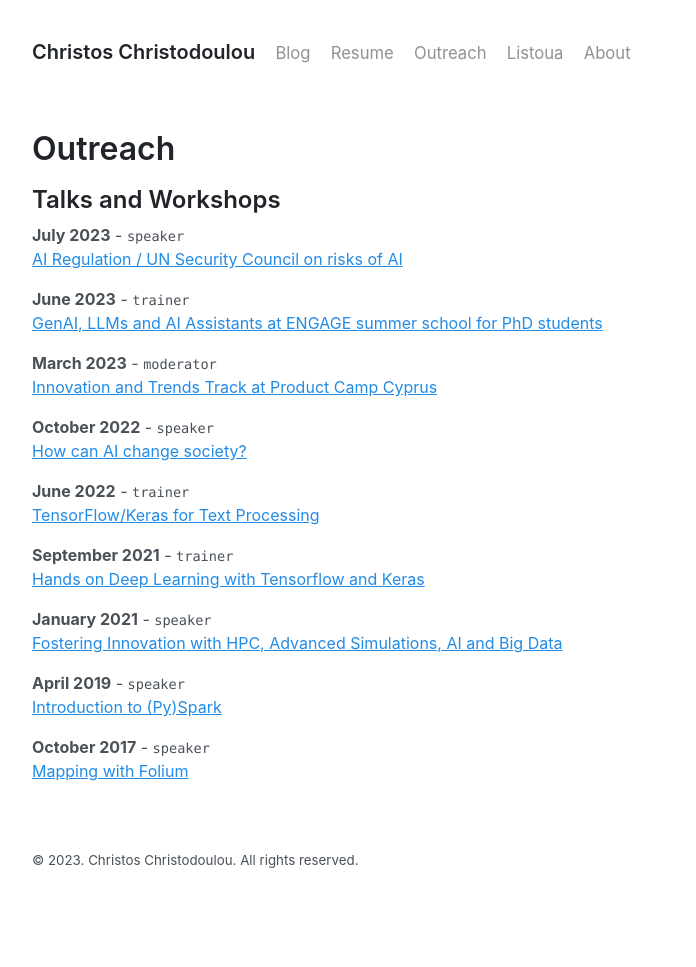
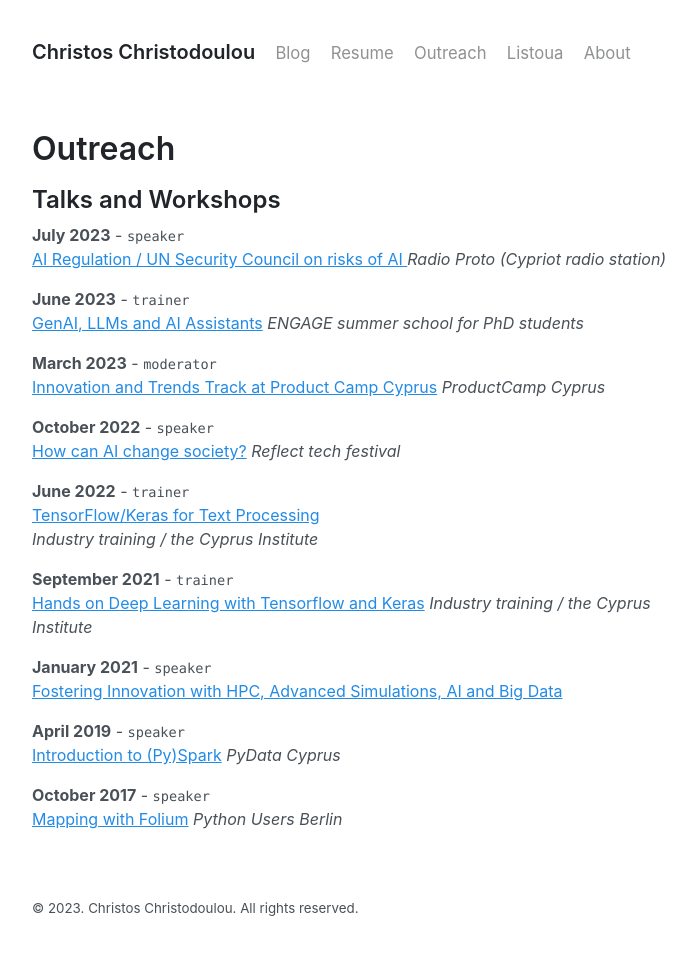
Before and after one commit to chr7stos/chr7stos.github.io, a Jekyll site: the page built from _pages/outreach.md, in a window 1280 px wide. Shown: the whole page, without its empty margins (272-968 px from the left). Built offline with Jekyll 4.4.1, drawn with Linux system fonts in a browser that asks for light colours; before the commit the page ends 919 px from its top, so only the background shows below that.

Commit message:
Update outreach.md

```diff
--- a/_pages/outreach.md
+++ b/_pages/outreach.md
@@ -8,23 +8,28 @@ permalink: /outreach
 ## Talks and Workshops
 
 __July 2023__ - `speaker`
-[AI Regulation / UN Security Council on risks of AI]()
+[AI Regulation / UN Security Council on risks of AI ]()
+_Radio Proto (Cypriot radio station)_
 
 __June 2023__ - `trainer`
-[GenAI, LLMs and AI Assistants at ENGAGE summer school for PhD students]()
+[GenAI, LLMs and AI Assistants]()
+_ENGAGE summer school for PhD students_
 
 __March 2023__ - `moderator`
 [Innovation and Trends Track at Product Camp Cyprus](https://cyprus.productcamp.eu/)
+_ProductCamp Cyprus_
 
 __October 2022__ - `speaker`
 [How can AI change society?](https://speakerdeck.com/christosdoulou/how-can-ai-change-society)
-
+_Reflect tech festival_
 
 __June 2022__ - `trainer`
 [TensorFlow/Keras for Text Processing](https://www.youtube.com/watch?v=OmIoiY1tJ2E)
+_Industry training / the Cyprus Institute_
 
 __September 2021__ - `trainer`
 [Hands on Deep Learning with Tensorflow and Keras](https://www.youtube.com/watch?v=cjZB3iaQt3I&t=3432s)
+_Industry training / the Cyprus Institute_
 
 __January 2021__ - `speaker`
 [Fostering Innovation with HPC, Advanced Simulations, AI and Big Data](https://www.youtube.com/watch?v=0pNaPO_riFk&t=731s)
@@ -32,7 +37,8 @@ __January 2021__ - `speaker`
 
 __April 2019__ -  `speaker`
 [Introduction to (Py)Spark](https://www.meetup.com/fr-FR/PyData-Cyprus/events/259617209/)
-
+_PyData Cyprus_
 
 __October 2017__ - `speaker`
 [Mapping with Folium](https://www.meetup.com/Python-Users-Berlin-PUB/events/xmdjfmywpbmb/)
+_Python Users Berlin_
```
